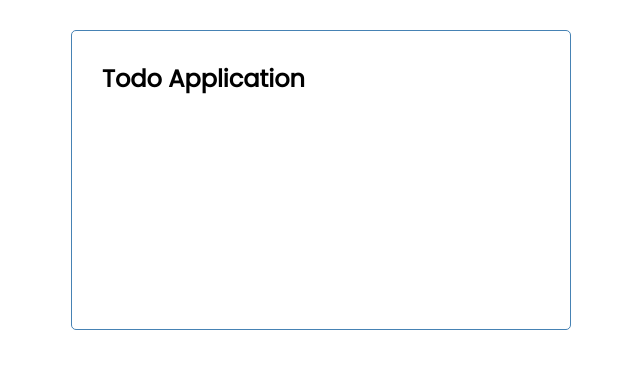
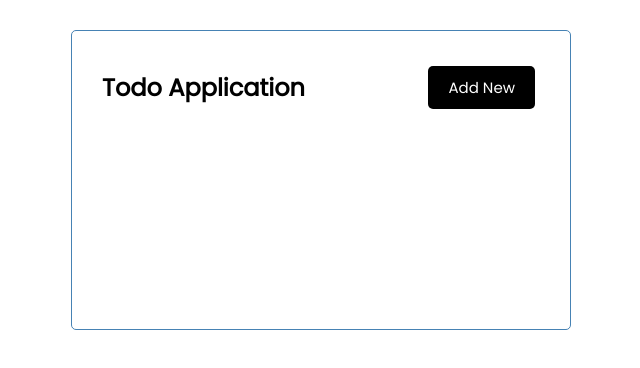
Before and after one commit to aamahi/todo-Angular, an Angular app: page / in a window 1280 px wide. Shown: the top 368 px of the page, without its empty margins (319-959 px from the left). Built offline with nearby package versions, Linux system fonts and the light colour scheme.

Commit message:
button component created and Add new button added

```diff
--- a/src/app/components/button/button.component.html
+++ b/src/app/components/button/button.component.html
@@ -1 +1 @@
-<p>button works!</p>
+<button class="btn">Add New</button>
--- a/src/app/components/header/header.component.html
+++ b/src/app/components/header/header.component.html
@@ -1,3 +1,4 @@
 <header>
   <h2> {{title}} </h2>
+  <app-button></app-button>
 </header>
```
